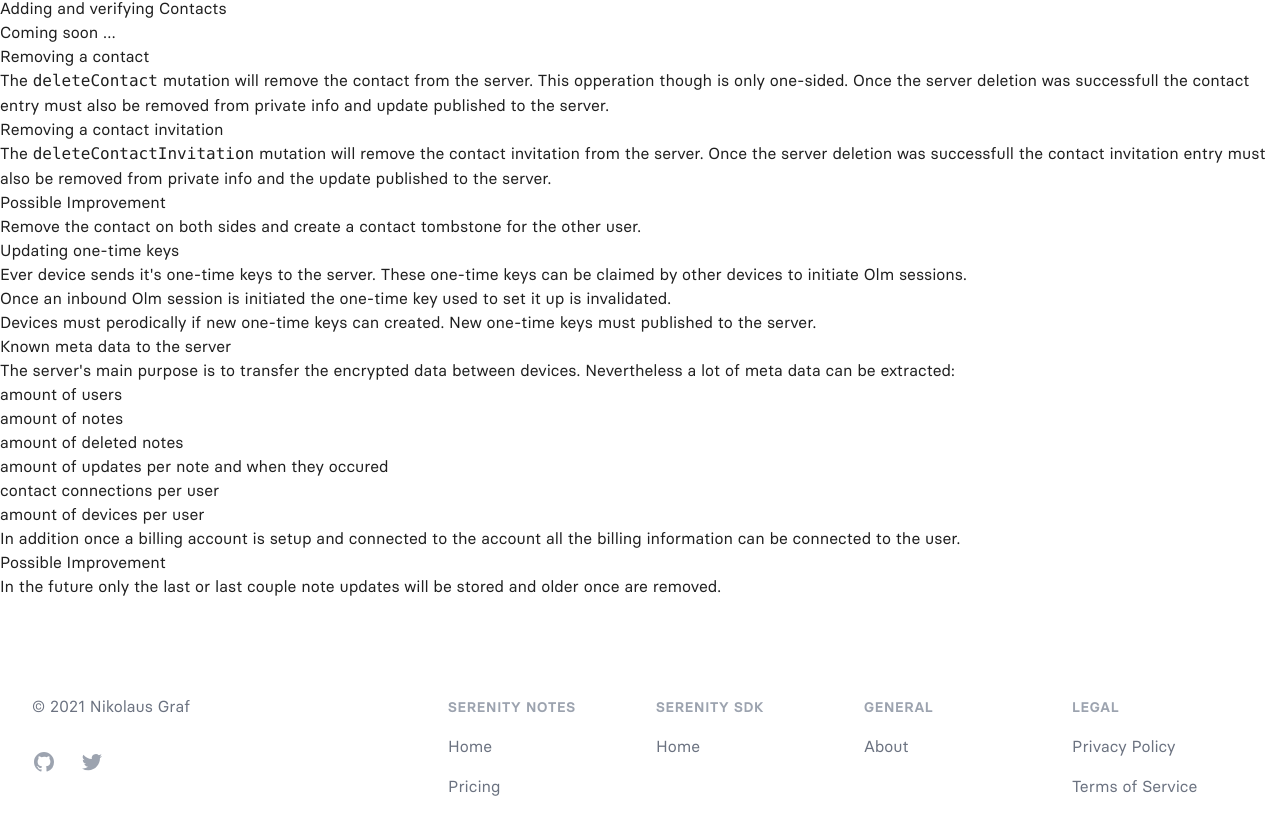
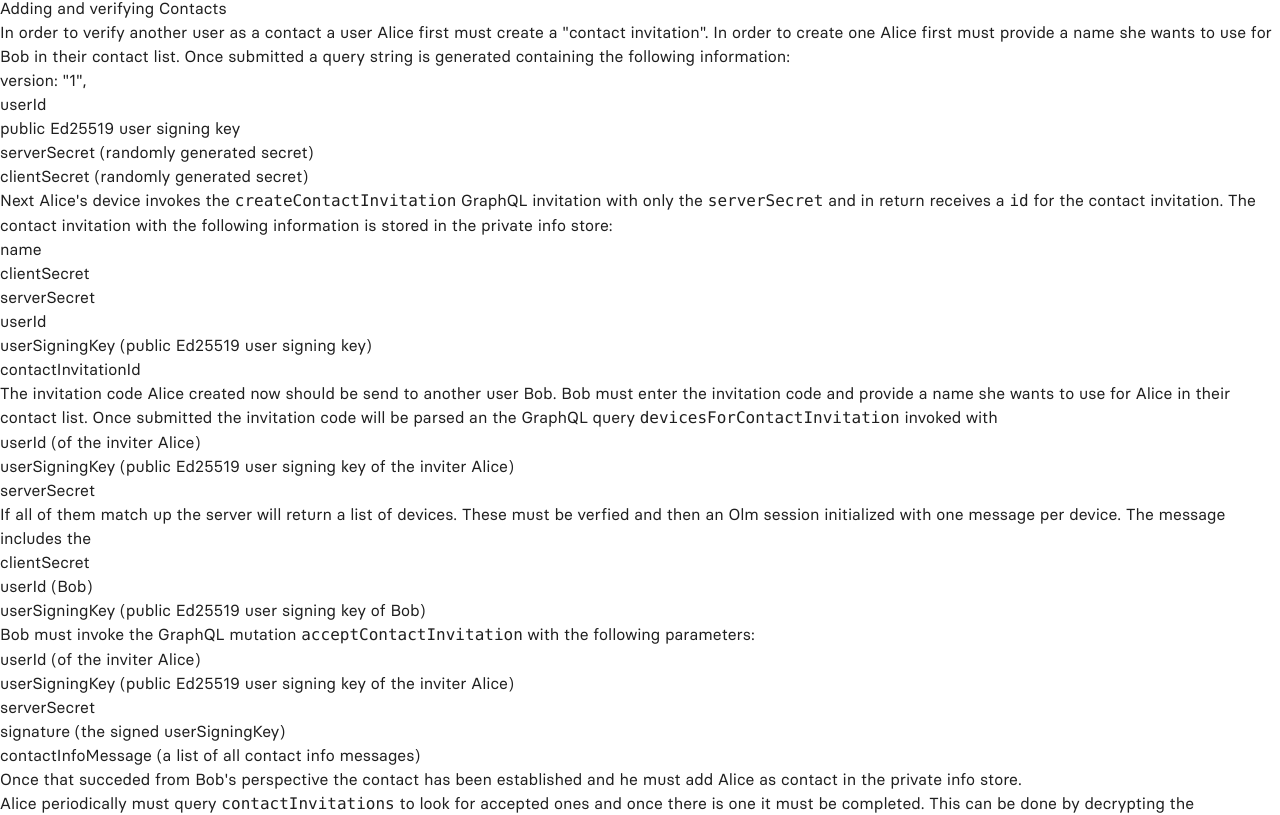
Before and after one commit to serenity-kit/website-legacy, a Next.js app: page /en/notes/technical-documentation in a window 1280 px wide. Shown: the part 4211-5026 px from the top of the page. Built offline with nearby package versions, Linux system fonts and the light colour scheme; what @tailwindcss/typography, urql would draw is missing.

Commit message:
add contact adding flow

```diff
--- a/pages/en/notes/technical-documentation.mdx
+++ b/pages/en/notes/technical-documentation.mdx
@@ -277,15 +277,56 @@ The `deleteDevice` mutation will remove the device from the server. Once that's
 
 ### Adding and verifying Contacts
 
-Coming soon …
+In order to verify another user as a contact a user Alice first must create a "contact invitation". In order to create one Alice first must provide a name she wants to use for Bob in their contact list. Once submitted a query string is generated containing the following information:
+
+- version: "1",
+- userId
+- public Ed25519 user signing key
+- serverSecret (randomly generated secret)
+- clientSecret (randomly generated secret)
+
+Next Alice's device invokes the `createContactInvitation` GraphQL invitation with only the `serverSecret` and in return receives a `id` for the contact invitation. The contact invitation with the following information is stored in the private info store:
+
+- name
+- clientSecret
+- serverSecret
+- userId
+- userSigningKey (public Ed25519 user signing key)
+- contactInvitationId
+
+The invitation code Alice created now should be send to another user Bob. Bob must enter the invitation code and provide a name she wants to use for Alice in their contact list. Once submitted the invitation code will be parsed an the GraphQL query `devicesForContactInvitation` invoked with
+
+- userId (of the inviter Alice)
+- userSigningKey (public Ed25519 user signing key of the inviter Alice)
+- serverSecret
+
+If all of them match up the server will return a list of devices. These must be verfied and then an Olm session initialized with one message per device. The message includes the
+
+- clientSecret
+- userId (Bob)
+- userSigningKey (public Ed25519 user signing key of Bob)
+
+Bob must invoke the GraphQL mutation `acceptContactInvitation` with the following parameters:
+
+- userId (of the inviter Alice)
+- userSigningKey (public Ed25519 user signing key of the inviter Alice)
+- serverSecret
+- signature (the signed userSigningKey)
+- contactInfoMessage (a list of all contact info messages)
+
+Once that succeded from Bob's perspective the contact has been established and he must add Alice as contact in the private info store.
+
+Alice periodically must query `contactInvitations` to look for accepted ones and once there is one it must be completed. This can be done by decrypting the `contactInfoMessage` from Bob, verifying the `clientSecret` and invoking the `completeContactInvitation` GraphQL mutation to finish the process from Alice's perspective. After the mutation was successful the private info store must be updated by removing the contact invitation and adding the new contact.
+
+The purpose of the `clientSecret` validation is to avoid that the server can't do a man-in-the-middle attack and send devices and user keys of a different user.
 
 ### Removing a contact
 
-The `deleteContact` mutation will remove the contact from the server. This opperation though is only one-sided. Once the server deletion was successfull the contact entry must also be removed from private info and update published to the server.
+The `deleteContact` mutation will remove the contact from the server. This opperation though is only one-sided. Once the server deletion was successful the contact entry must also be removed from private info and update published to the server.
 
 ### Removing a contact invitation
 
-The `deleteContactInvitation` mutation will remove the contact invitation from the server. Once the server deletion was successfull the contact invitation entry must also be removed from private info and the update published to the server.
+The `deleteContactInvitation` mutation will remove the contact invitation from the server. Once the server deletion was successful the contact invitation entry must also be removed from private info and the update published to the server.
 
 #### Possible Improvement
 
```
